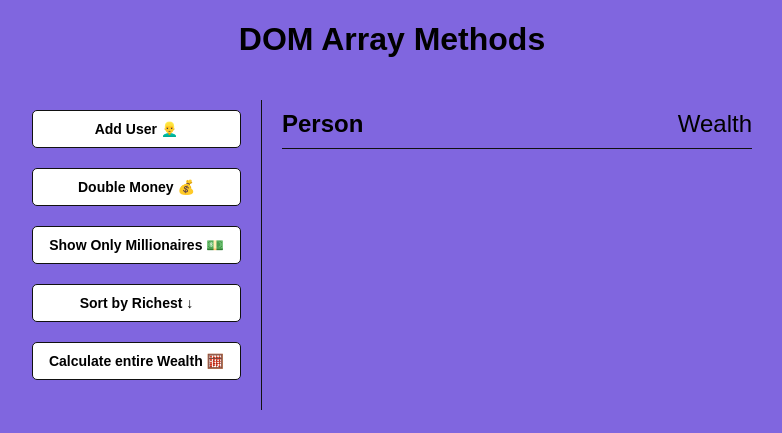
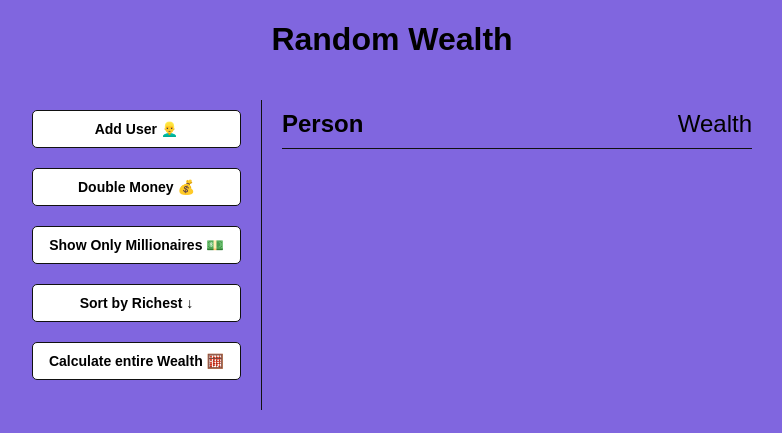
Before and after one commit to MHJahanbakhsh/randomPeopleWealth, a plain HTML site: page index.html in a window 1280 px wide. Shown: the whole page, without its empty margins (248-1030 px from the left). Drawn offline with Linux system fonts and the light colour scheme; no server answers.

Commit message:
Update index.html

```diff
--- a/index.html
+++ b/index.html
@@ -8,7 +8,7 @@
     <title>DOM Array Methods</title>
   </head>
   <body>
-    <h1>DOM Array Methods</h1>
+    <h1>Random Wealth</h1>
 
     <div class="container">
       <aside>
```
